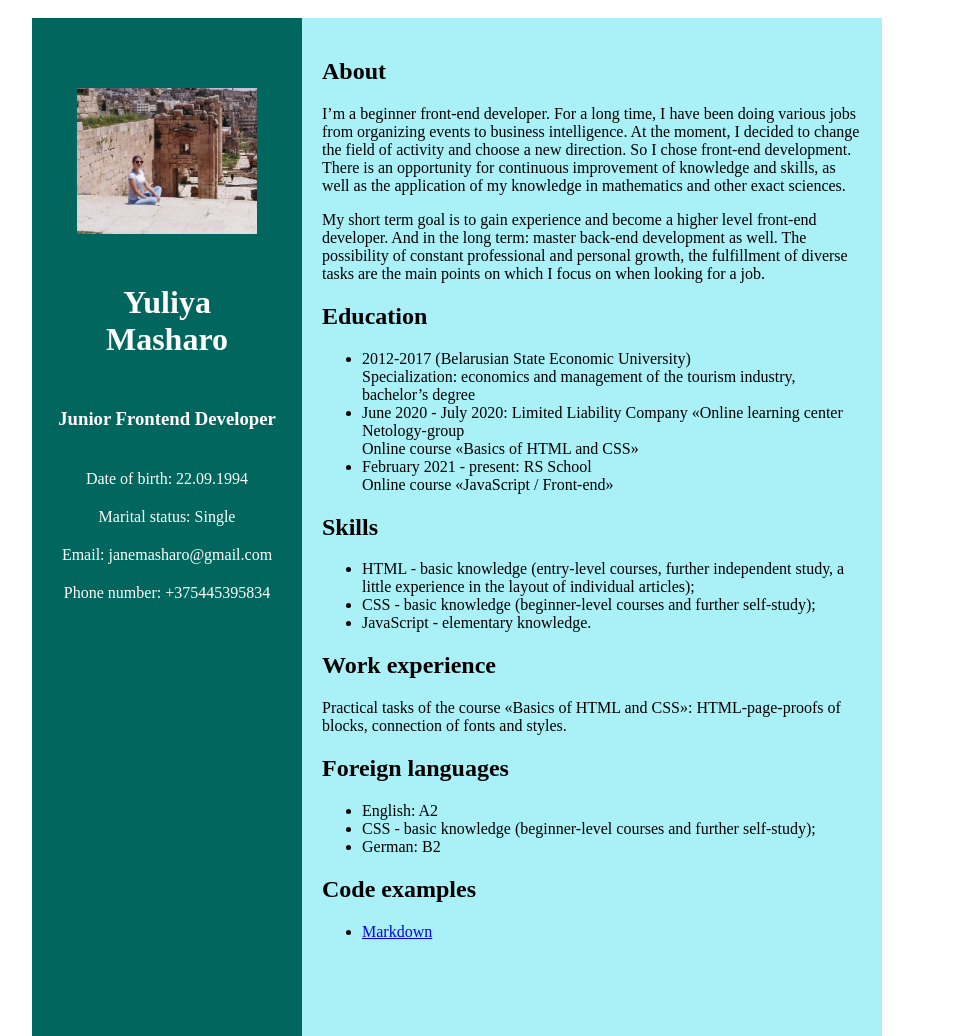
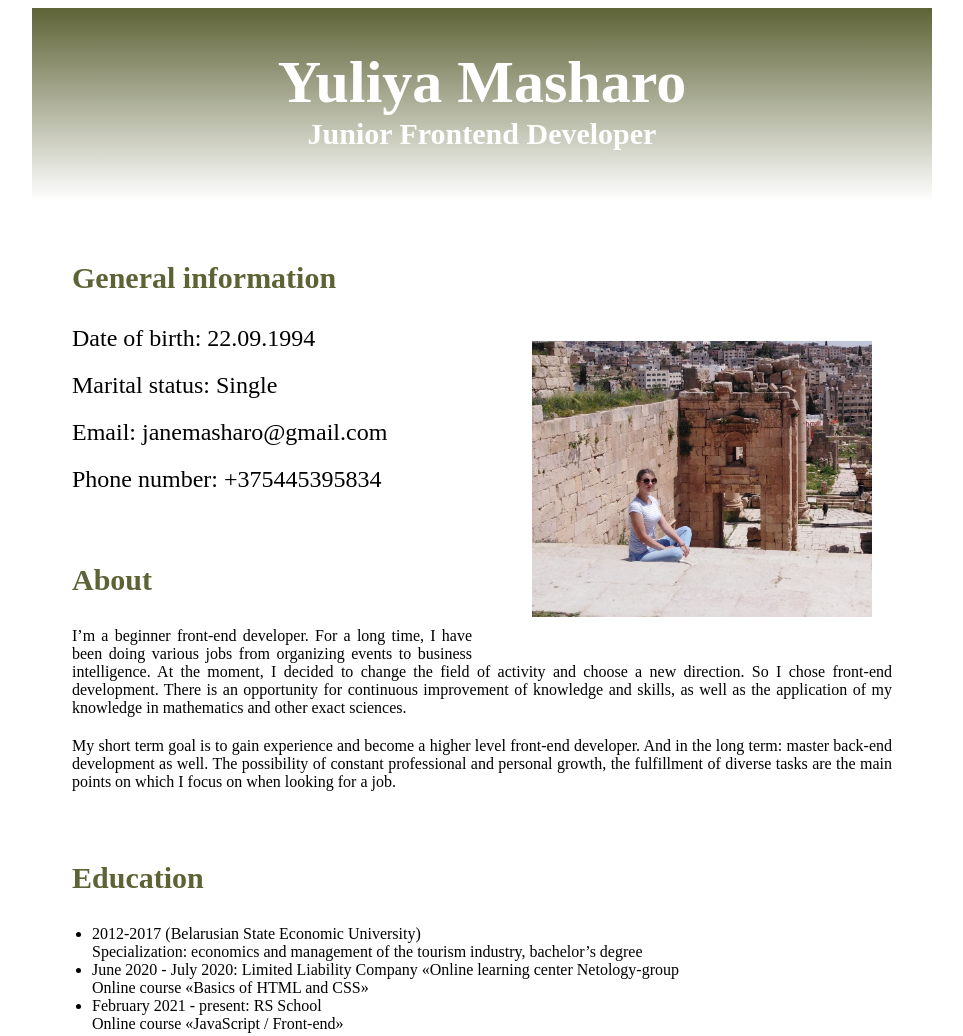
Before and after one commit to Janemasha/rsschool-cv, a plain HTML site: page index.html in a window 1280 px wide. Shown: the top 1036 px of the page, without its empty margins (158-1121 px from the left). Drawn offline with Linux system fonts and the light colour scheme.

Commit message:
style: make a semantic layout

```diff
--- a/index.html
+++ b/index.html
@@ -1,3 +1,4 @@
+
 <!DOCTYPE html>
 <html lang="en">
 <head>
@@ -8,9 +9,9 @@
     <style>
         .basic {
             width: 900px;
-            padding: 10px;
+            padding: 10px 0px 20px;
             margin: auto;
-            background: #fff;
+            background: linear-gradient(0, #fff, #5e6336);
         }
         .left {
             overflow-x: hidden;
@@ -22,57 +23,84 @@
         }
         .right {
             overflow-x: hidden;
-            width: 60%;
-            height: 1300px;
-            background: #aaf0f7;
+            margin: auto;
+            width: 860px;
+            background: #fff;
             padding: 20px;
         }
         .photo {
             overflow: hidden;
             display: flex;
-            justify-content: center;
+            float: right;
+            justify-content: left;
             align-items: center;
-            padding: 50px 20px 20px 20px;
+            padding: 0px 0px 20px 20px;
         }
         img {
-            width: 180px;
+            width: 340px;
         }
         h1 {
             color: #fff;
             text-align: center;
-            margin: 20px;
-            padding: 10px 20px 20px;
+            margin: 20px 0 0 0;
+            padding: 10px 20px 0px;
+            font-size: 60px;
         }
         h3 {
+        	color: #5e6336;
+            font-size: 30px;
+            padding: 10px 20px 0px;
+        }
+        h2 {
             color: #fff;
             text-align: center;
-            padding: 10px 20px 20px;
+            margin: 0 0 20px;
+            padding: 0px 20px 10px;
+            font-size: 30px;
         }
         .personal_dates {
-            text-align: center;
-            color: #fff;
-            margin: 20px 0;
+            text-align: left;
+            font-size: 24px;
+            margin: 20px;
+        }
+        article {
+            margin: 0;
+            padding: 10px 0 0;
+        }
+        .about {
+        	text-align: justify;
+            font-size: 16px;
+            margin: 20px;
+        }
+        footer {
+        	width: 900px;
+            padding: 10px 0px 20px;
+            margin: auto;
+            background: linear-gradient(0, #5e6336, #fff);
         }
     </style>
 </head>
 <body>
-    <div class="basic">
-        <div class="left">
-            <div class="photo">
+	<header class="basic">
+    	<h1> Yuliya Masharo</h1>
+    	<h2>Junior Frontend Developer</h2>
+    </header>
+    <section class="right">
+        <h3>General information</h3>
+        <figure class="photo">
                 <img src="https://raw.githubusercontent.com/Janemasha/rsschool-cv/rsschool-cv-html/IMG_20190413_125110-2.jpg" alt="Фото соискателя">
-            </div>
-            <h1> Yuliya Masharo</h1>
-            <h3>Junior Frontend Developer</h3>
+        </figure>
             <p class="personal_dates">Date of birth: 22.09.1994</p>
             <p class="personal_dates">Marital status: Single</p>
             <p class="personal_dates">Email: janemasharo@gmail.com</p>
             <p class="personal_dates">Phone number: +375445395834</p>
-        </div>
-        <div class="right">
-            <h2>About</h2>
-            <p>I’m a beginner front-end developer. For a long time, I have been doing various jobs from organizing events to business intelligence. At the moment, I decided to change the field of activity and choose a new direction. So I chose front-end development. There is an opportunity for continuous improvement of knowledge and skills, as well as the application of my knowledge in mathematics and other exact sciences.</p>
-            <p>My short term goal is to gain experience and become a higher level front-end developer. And in the long term: master back-end development as well. The possibility of constant professional and personal growth, the fulfillment of diverse tasks are the main points on which I focus on when looking for a job.</p>
-            <h2>Education</h2>
+        <article>
+            <h3>About</h3>
+            <p class="about">I’m a beginner front-end developer. For a long time, I have been doing various jobs from organizing events to business intelligence. At the moment, I decided to change the field of activity and choose a new direction. So I chose front-end development. There is an opportunity for continuous improvement of knowledge and skills, as well as the application of my knowledge in mathematics and other exact sciences.</p>
+            <p class="about">My short term goal is to gain experience and become a higher level front-end developer. And in the long term: master back-end development as well. The possibility of constant professional and personal growth, the fulfillment of diverse tasks are the main points on which I focus on when looking for a job.</p>
+          </article>
+          <article>
+            <h3>Education</h3>
             <ul>
                 <li>2012-2017 (Belarusian State Economic University)<br>
                     Specialization: economics and management of the tourism industry, bachelor’s degree
@@ -84,25 +112,34 @@
                     Online course «JavaScript / Front-end»
                 </li>
             </ul>
-            <h2>Skills</h2>
+          </article>
+          <article>
+            <h3>Skills</h3>
             <ul>
                 <li>HTML - basic knowledge (entry-level courses, further independent study, a little experience in the layout of individual articles); </li>
                 <li>СSS - basic knowledge (beginner-level courses and further self-study);</li>
                 <li>JavaScript - elementary knowledge. </li>
             </ul>
-            <h2>Work experience</h2>
-            <p>Practical tasks of the course «Basics of HTML and CSS»: HTML-page-proofs of blocks, connection of fonts and styles.</p>
-            <h2>Foreign languages</h2>
+          </article>
+            <h3>Work experience</h3>
+            <p class="about">Practical tasks of the course «Basics of HTML and CSS»: HTML-page-proofs of blocks, connection of fonts and styles.</p>
+          <article>
+            <h3>Foreign languages</h3>
             <ul>
                 <li>English: A2 </li>
                 <li>СSS - basic knowledge (beginner-level courses and further self-study);</li>
                 <li>German: B2</li>
             </ul>
-            <h2>Code examples</h2>
+          </article>
+          <article>
+            <h3>Code examples</h3>
             <ul>
                 <li><a href="https://janemasha.github.io/rsschool-cv/cv" target="_blank" title="Markdown code examples">Markdown</a></li>
             </ul>
-        </div>
-    </div>
+         </article>
+    </section>
+    <footer>
+
+    </footer>
 </body>
 </html>
```
